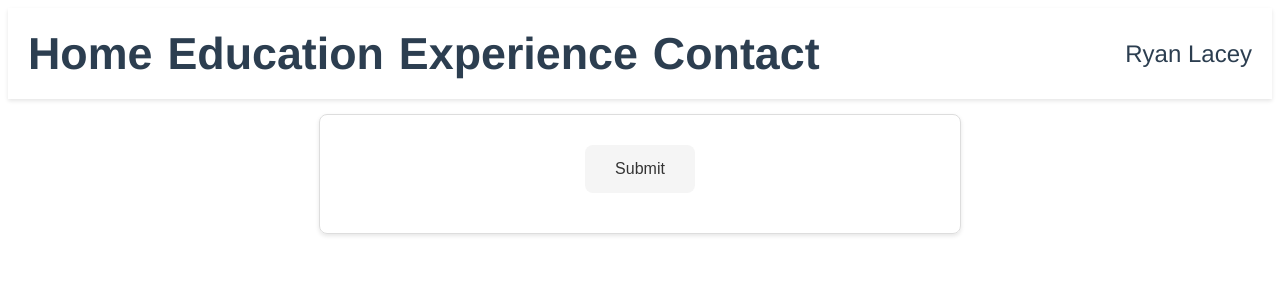
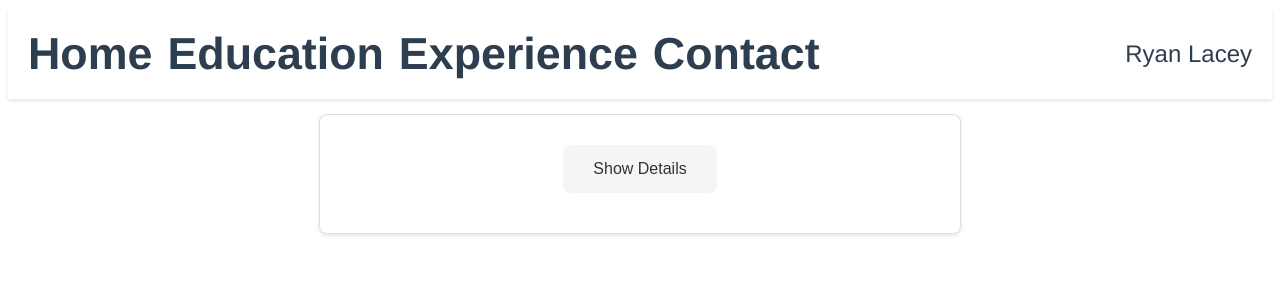
Before and after one commit to ryanlacey20/resume_website, a Vue app: page /Contact in a window 1280 px wide. Shown: the top 300 px of the page. Built offline with nearby package versions, Linux system fonts and the light colour scheme.

Commit message:
added UI for incomplete recaptcha

```diff
--- a/src/views/ContactPage.vue
+++ b/src/views/ContactPage.vue
@@ -9,7 +9,7 @@
         <div id="recaptcha-container" class="recaptcha-container"></div>
         <form @submit.prevent="submitForm">
           <div class="g-recaptcha" data-sitekey="6LcMi1UpAAAAAIXCq8X8B-az20bO8oBPtPZiuiD4"></div>
-          <button type="submit" class="submit-button">Submit</button>
+          <button type="submit" class="submit-button">Show Details</button>
         </form>
         <!-- Display contact details if verification is successful -->
         <ul v-if="showContactDetails" class="contact-details">
@@ -18,6 +18,7 @@
           <li>Github: {{ github }}</li>
           <li>LinkedIn: {{ linkedin }}</li>
         </ul>
+        <div v-if="recaptchaFailed">Please Complete Recaptcha and Try Again</div>
       </div>
     </main>
   </div>
@@ -34,6 +35,7 @@ export default {
   data() {
     return {
       showContactDetails: false,
+      recaptchaFailed: false,
       email: ref(''),
       phoneNumber: ref(''),
       github: ref(''),
@@ -60,13 +62,16 @@ export default {
           const responseContactdetails = response.data.contactDetails
           console.log('response data here:', responseContactdetails)
           this.showContactDetails = true;
+          this.recaptchaFailed = false;
           this.email = responseContactdetails.email;
           this.phoneNumber = responseContactdetails.phoneNumber;
           this.github = responseContactdetails.github;
           this.linkedin = responseContactdetails.linkedin;
         } else {
           // Verification failed
+          this.recaptchaFailed = true;
           console.error('Captcha verification failed', response.data);
+
         }
       } catch (error) {
         console.error('Error verifying captcha:', error);
```
